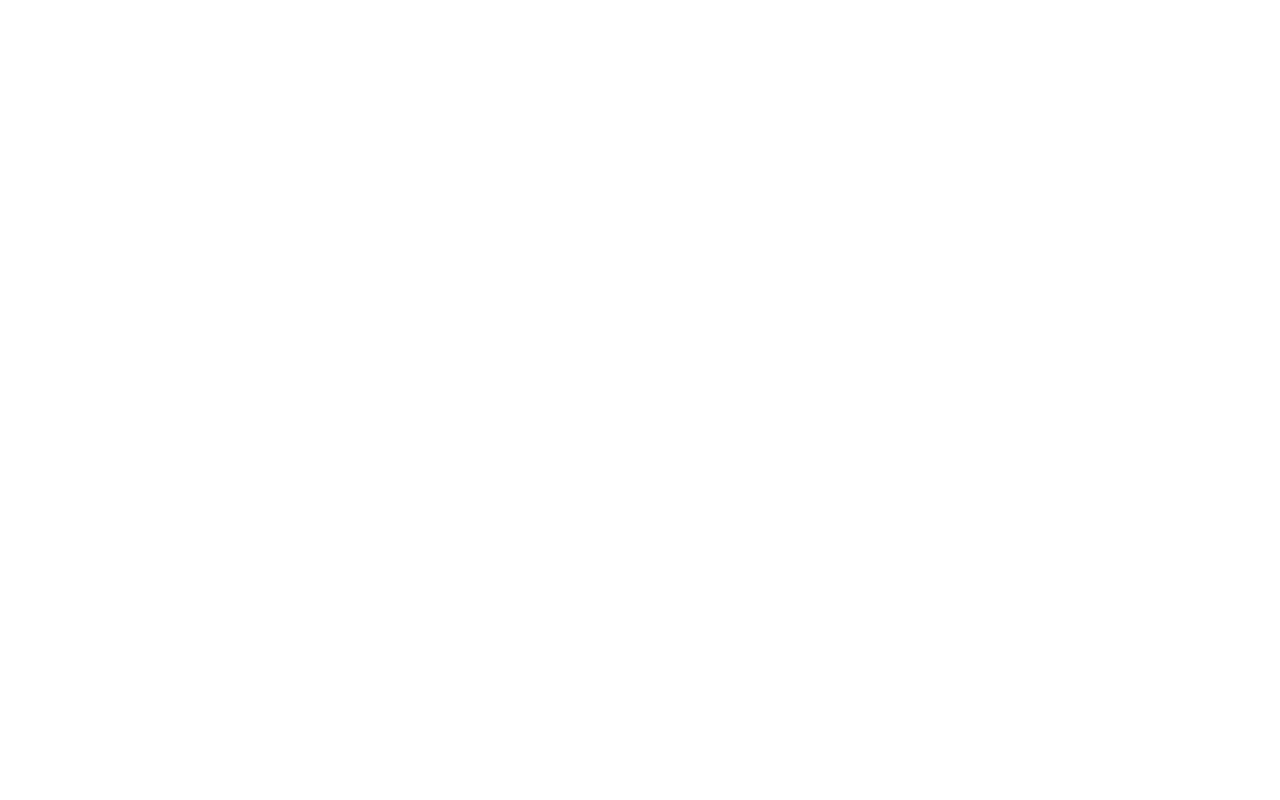
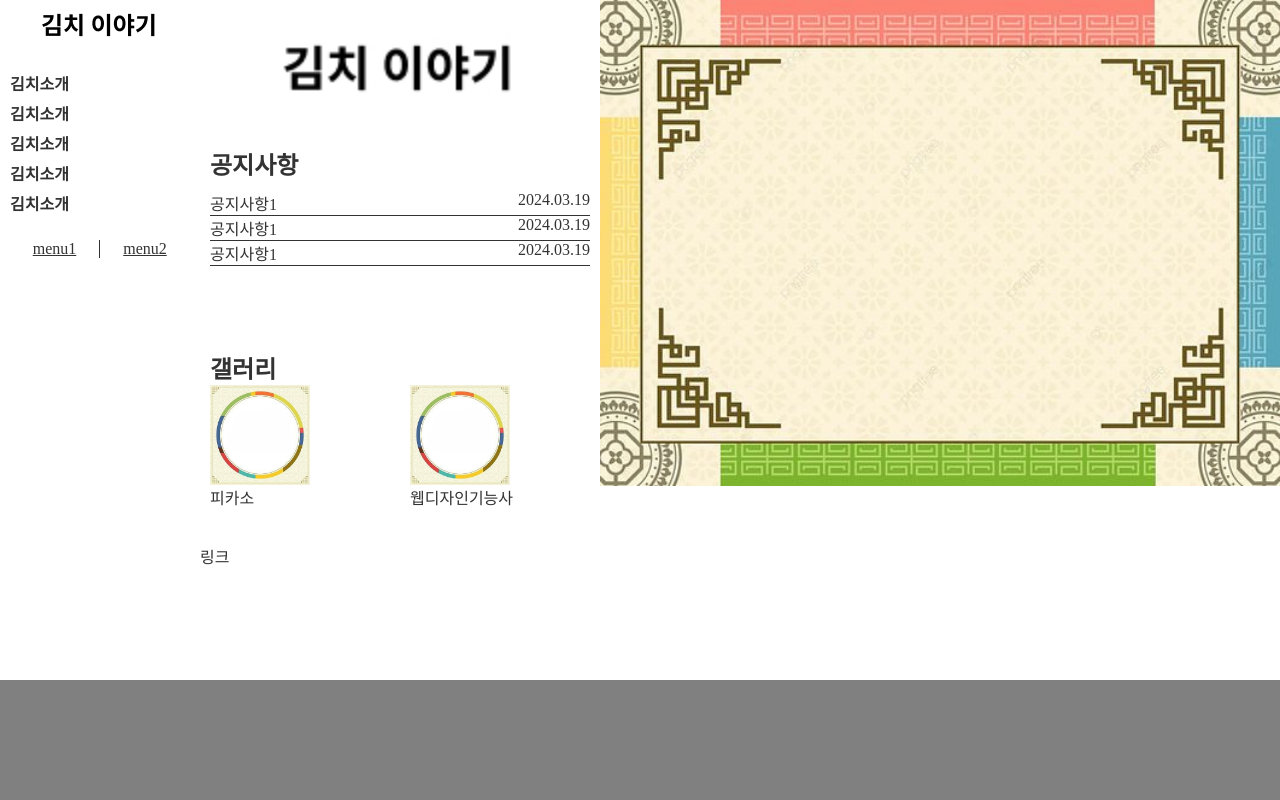
Before and after one commit to YunJiSung/web_E, a plain HTML site: page index.html in a window 1280 px wide. Drawn offline with Linux system fonts and the light colour scheme.

Commit message:
2024.03.19

```diff
--- a/assets/css/style.css
+++ b/assets/css/style.css
@@ -0,0 +1,184 @@
+@charset "utf-8";
+
+* {
+    margin: 0;
+    padding: 0;
+    box-sizing: border-box;
+    color: #333;
+}
+a {
+    color: #333;
+    text-decoration: none;
+}
+
+ul,
+li {
+    list-style: none;
+}
+body {
+    background-color: #fff;
+}
+
+.wrap {
+    width: 100%;
+    height: 100vh;
+    display: flex;
+    flex-wrap: wrap;
+}
+
+#header {
+    width: 200px;
+    height: calc(100% - 120px);
+}
+
+.logo {
+    width: 100%;
+    height: 50px;
+    background-image: url(../images/Frame\ 20.jpg);
+    background-size: contain;
+    background-position: center;
+    background-repeat: no-repeat;
+}
+
+.menu {
+    margin: 20px auto 0;
+    width: 180px;
+}
+.menu > ul {}
+.menu > ul > li{}
+.menu > ul > li > a {
+    width: 100%;
+    height: 30px;
+    line-height: 30px;
+    font-weight: bold;
+    display: inline-block;
+}
+.menu > ul > li > a:hover {
+    background-color: #e67a7a;
+}
+.menu > ul > li > ul{
+    margin-left: 10px;
+    display: none;
+}
+.menu > ul > li > ul >li{}
+.menu > ul > li > ul >li > a{
+    width: 100%;
+    height: 30px;
+    line-height: 30px;
+    font-weight: bold;
+    display: inline-block;
+}
+.menu > ul > li > ul >li > a:hover {
+    background-color: #e67a7a;
+}
+.menu2 {
+    margin: 20px auto 0;
+    width: 180px;
+}
+.menu2 > ul {
+    display: flex;
+}
+.menu2 > ul > li {
+    width: 90px;
+    display: flex;
+    align-items: center;
+    justify-content: center;
+}
+.menu2 > ul > li:first-child{
+    border-right: 1px solid #333;
+}
+.menu2 > ul > li > a {
+    text-decoration: underline;
+}
+#main {
+    width: calc(100% - 200px);
+    height: calc(100% - 120px);
+    display: flex;
+}
+
+.section01 {
+    width: 400px;
+    height: 100%;
+
+}
+
+.banner,
+.link {
+    width: 100%;
+    height: 20%;
+}
+.notice,
+.gallery {
+    width: 100%;
+    height: 30%;
+}
+
+.banner > a {
+    display: inline-block;
+    background-size: contain;
+    background-position: center;
+    background-repeat: no-repeat;
+    width: 100%;
+    height: 100%;
+    background-image: url(../images/Frame\ 20.jpg);
+}
+.notice {
+    padding: 10px;
+}
+.notice > h2{
+    margin-bottom: 10px;
+}
+.notice > ul > li {
+    border-bottom: 1px solid #333;
+    display: flex;
+    justify-content: space-between;
+}
+.gallery {
+    padding: 10px;
+}
+
+.gallery > ul {
+    display: flex;
+    justify-content: space-between;
+}
+.gallery > ul > li  {
+    width: 180px;
+    height: 100px;
+}
+.gallery > ul > li > a > img {
+    vertical-align: top;
+    height: 100%;
+}
+.section02 {
+    width: calc(100% - 400px);
+    height: 100%;
+
+}
+.slideWrap{
+    overflow: hidden;
+}
+.slideWrap2 {
+    display: flex;
+    width: 400%;
+    height: 100%;
+    margin-left: -300%;
+}
+
+.slide {
+    width: 100%;
+    height: 100%;
+}
+.slide > a {
+    display: inline-block;
+    width: 100%;
+    height: 100%;
+}
+.slide > a > img {
+    width: 100%;
+    height: 100%;
+}
+#footer {
+    width: 100%;
+    height: 120px;
+    background-color: grey;
+}
--- a/assets/script/script.js
+++ b/assets/script/script.js
@@ -0,0 +1,25 @@
+$(".menu > ul > li").mouseover(function(){
+    $(this).find(".submenu").stop().slideDown(400)
+})
+
+$(".menu > ul > li").mouseout(function(){
+    $(this).find(".submenu").stop().slideUp(200)
+})
+
+$(function(){
+    let index = 0
+
+    $(".slideWrap2").append($(".slide").first().clone(true))
+
+    setInterval(() => {
+        index++;
+        $(".slideWrap2").animate({marginLeft : (-300 + index * 100) + "%"});
+
+        if (index === 3){
+            setTimeout(() => {
+                index = 0;
+                $(".slideWrap2").animate({marginLeft : -300 + "%"})
+            }, 700);
+        }
+    }, 3000);
+})
--- a/index.html
+++ b/index.html
@@ -1,13 +1,113 @@
 <!DOCTYPE html>
 <html lang="ko">
+
 <head>
     <meta charset="UTF-8">
     <meta name="viewport" content="width=device-width, initial-scale=1.0">
-    <title>webE유형</title>
+    <title>김치이야기</title>
     <link rel="stylesheet" href="./assets/css/style.css">
 </head>
+
 <body>
+    <div class="wrap">
+        <header id="header">
+            <h1 class="logo"></h1>
+            <nav class="menu">
+                <ul>
+                    <li><a href="#">김치소개</a>
+                        <ul class="submenu">
+                            <li><a href="#">초대의 글</a></li>
+                            <li><a href="#">김치의 유래</a></li>
+                            <li><a href="#">김치 재료</a></li>
+                            <li><a href="">오시는 길</a></li>
+                        </ul>
+                    </li>
+
+                    <li><a href="#">김치소개</a>
+                        <ul class="submenu">
+                            <li><a href="#">초대의 글</a></li>
+                            <li><a href="#">김치의 유래</a></li>
+                            <li><a href="#">김치 재료</a></li>
+                            <li><a href="">오시는 길</a></li>
+                        </ul>
+                    </li>
+
+                    <li><a href="#">김치소개</a>
+                        <ul class="submenu">
+                            <li><a href="#">초대의 글</a></li>
+                            <li><a href="#">김치의 유래</a></li>
+                            <li><a href="#">김치 재료</a></li>
+                            <li><a href="">오시는 길</a></li>
+                        </ul>
+                    </li>
+
+                    <li><a href="#">김치소개</a>
+                        <ul class="submenu">
+                            <li><a href="#">초대의 글</a></li>
+                            <li><a href="#">김치의 유래</a></li>
+                            <li><a href="#">김치 재료</a></li>
+                            <li><a href="">오시는 길</a></li>
+                        </ul>
+                    </li>
+
+                    <li><a href="#">김치소개</a>
+                        <ul class="submenu">
+                            <li><a href="#">초대의 글</a></li>
+                            <li><a href="#">김치의 유래</a></li>
+                            <li><a href="#">김치 재료</a></li>
+                            <li><a href="">오시는 길</a></li>
+                        </ul>
+                    </li>
+                </ul>
+            </nav>
+
+            <div class="menu2">
+                <ul>
+                    <li><a href="#">menu1</a></li>
+                    <li><a href="#">menu2</a></li>
+                </ul>
+            </div>
+        </header>
+        <main id="main">
+            <div class="section01">
+                <div class="banner"><a href="#"></a></div>
+                <div class="notice">
+                    <h2>공지사항</h2>
+                    <ul>
+                        <li><a href="#">공지사항1</a><span>2024.03.19</span></li>
+                        <li><a href="#">공지사항1</a><span>2024.03.19</span></li>
+                        <li><a href="#">공지사항1</a><span>2024.03.19</span></li>
+                    </ul>
+                </div>
+                <div class="gallery">
+                    <h2>갤러리</h2>
+                    <ul>
+                        <li><a href="#"><img src="./assets/images/bg130.jpg" alt="이미지1"></a><p>피카소</p></li>
+                        <li><a href="#"><img src="./assets/images/bg130.jpg" alt="이미지2"></a><p>웹디자인기능사</p></li>
+                    </ul>
+                </div>
+                <div class="link">링크</div>
+            </div>
+            <div class="section02">
+                <div class="slideWrap">
+                    <div class="slideWrap2">
+                        <div class="slide 01"><a href="#"><img src="./assets/images/bg12.jpg" alt=""></a></div>
+                        <div class="slide 02"><a href="#"><img src="./assets/images/bg12.jpg" alt=""></a></div>
+                        <div class="slide 03"><a href="#"><img src="./assets/images/bg12.jpg" alt=""></a></div>
+                    </div>
+                </div>
+            </div>
+        </main>
+        <footer id="footer">
+            <div class="footer1"></div>
+            <div class="footer2">
+                <div class="footer2-1"></div>
+                <div class="footer2-2"></div>
+            </div>
+        </footer>
+    </div>
     <script src="./assets/script/jquery.min.js"></script>
     <script src="./assets/script/script.js"></script>
 </body>
+
 </html>
```
Also changed, not shown: assets/images/Frame 20.jpg (added), assets/images/bg12.jpg (added), assets/images/bg130.jpg (added).
